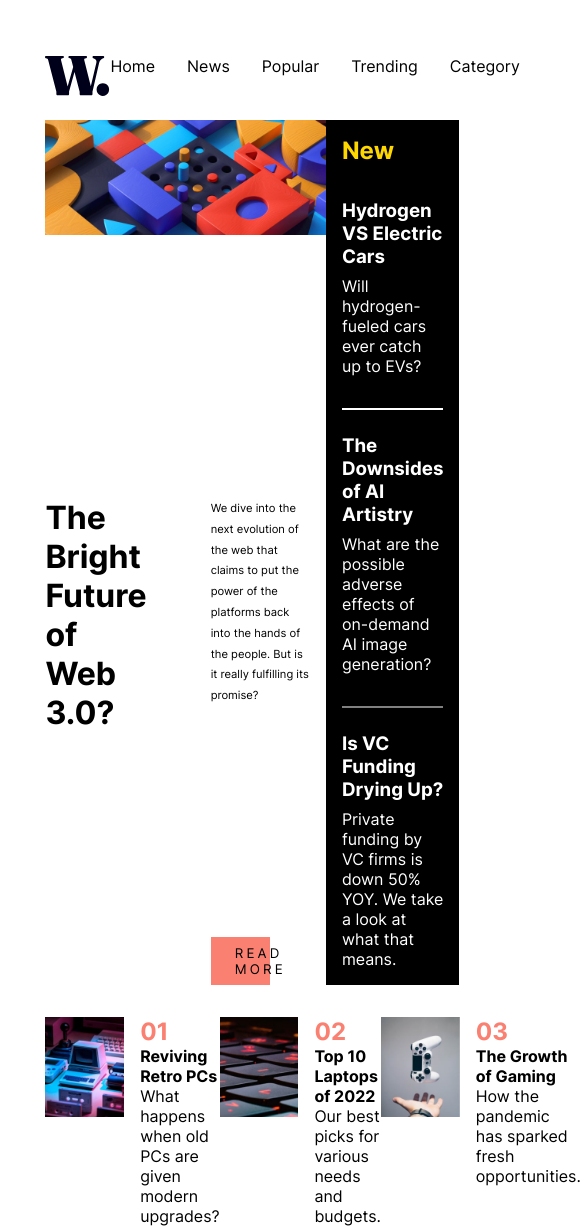
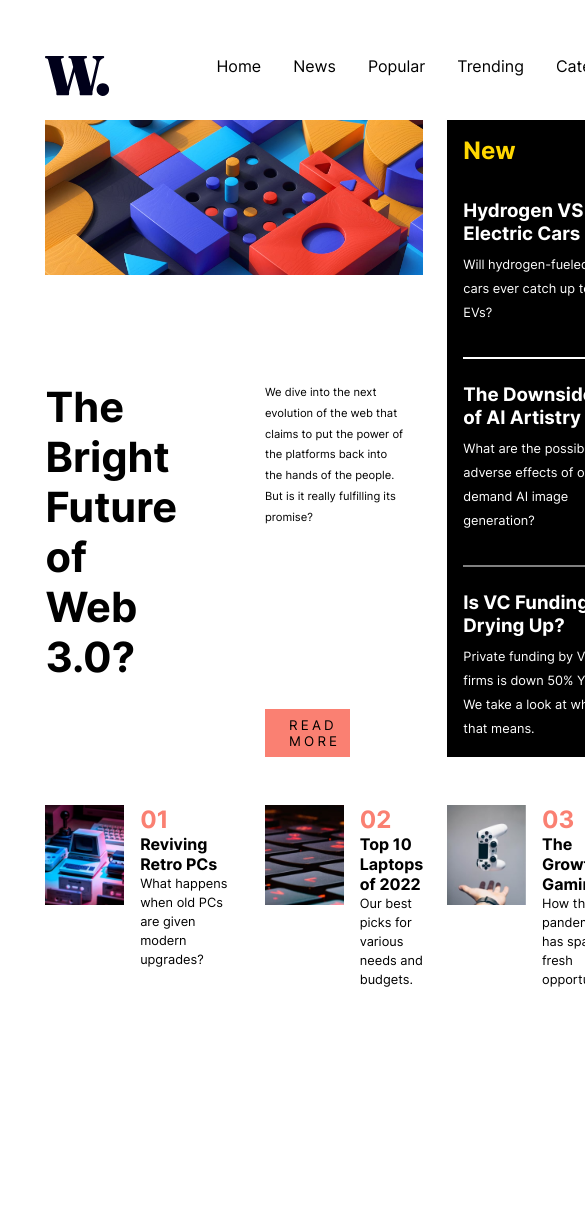
Before and after one commit to OsianJL/mentor-1-responsive_landing_page, a website built with Vite: page index.html in a window 390 px wide. Shown: the top 1226 px of the page, 585 px wide, since content can reach past the window. After the commit the page ends 990 px from the top, so only its background shows below. Built offline with nearby package versions, Linux system fonts and the light colour scheme.

Commit message:
lg screen design finished. missing mobile responsive

```diff
--- a/index.html
+++ b/index.html
@@ -61,7 +61,7 @@
       </article>
       <div class="whiteColumn"></div>
     </aside>
-    <footer>
+
       <article class="news news-1">
         <img src="/image-retro-pcs.jpg" alt="">
         <div class="imgArticle">
@@ -72,6 +72,7 @@
           <p>What happens when old PCs are given modern upgrades?</p>
         </div>
       </article>
+
       <article class="news news-2">
         <img src="/image-top-laptops.jpg" alt="">
         <div class="imgArticle">
--- a/style.css
+++ b/style.css
@@ -45,12 +45,13 @@
   margin: 2rem auto;
   width: 80%;
   display: grid;
+  column-gap: 1.5rem;
   grid-template-areas:
     "header header  header"
     "divPic     divPic   aside"
     "main1    main2   aside"
-    "footer footer  footer";
-    grid-template-columns: 1fr 1fr 1fr;
+    "news1 news2  news3";
+    grid-template-columns: .8fr .8fr .8fr;
   grid-template-rows: auto  auto auto auto;
 
 }
@@ -82,20 +83,21 @@ nav{
 
 .front-picture img {
   max-width: 100%;
-  max-height: 100%;
+  /* max-height: 100%; */
 
 }
 
 .title {
-  padding-top: 1rem;
+
   padding-right: 4rem;
+  font-size: 1.3rem;
   font-weight: 800;
   grid-area: main1;
 }
 
 .article {
   grid-area: main2;
-  padding: 1rem 1rem 0 0;
+  padding-right: 1rem;
     display: flex;
     flex-direction: column;
     justify-content: space-between;
@@ -123,10 +125,20 @@ nav{
   cursor: pointer;
 }
 
-.container footer {
+.container news-1 {
   padding-top: 2rem;
   display: flex;
-  grid-area: footer;
+  grid-area: news1;
+}
+.container news-2 {
+  padding-top: 2rem;
+  display: flex;
+  grid-area: news2;
+}
+.container news-3 {
+  padding-top: 2rem;
+  display: flex;
+  grid-area: news3;
 }
 
 .container aside {
@@ -137,6 +149,11 @@ nav{
   color: white;
   background-color: black;
   padding: 1rem;
+}
+
+aside p {
+  font-size: .8rem;
+  line-height: 1.5rem;
 }
 
 aside > h1 {
@@ -172,6 +189,7 @@ color: salmon;
  width: 100%;
  align-items: stretch;
  max-height: 100px ;
+ margin-top: 3rem
 }
 
 article > img {
@@ -194,6 +212,10 @@ article > img {
 .imgArticle h2 {
   font-size: 1rem
 }
+.imgArticle p {
+  font-size: .8rem;
+  line-height: 1.2rem;
+}
 
 img {
   max-width: 100%;
```
